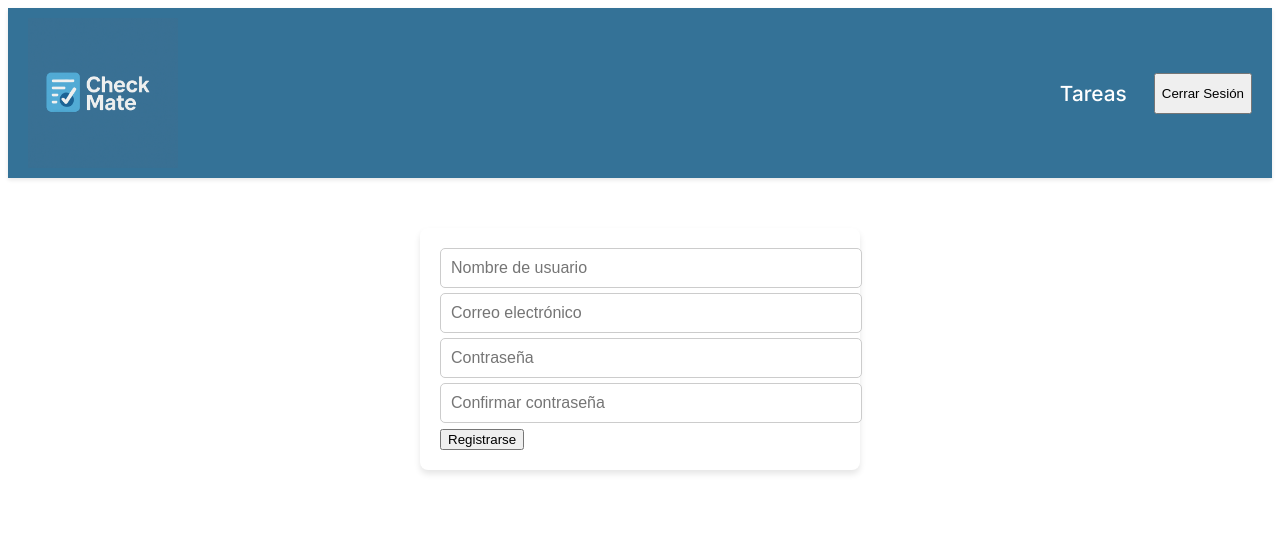
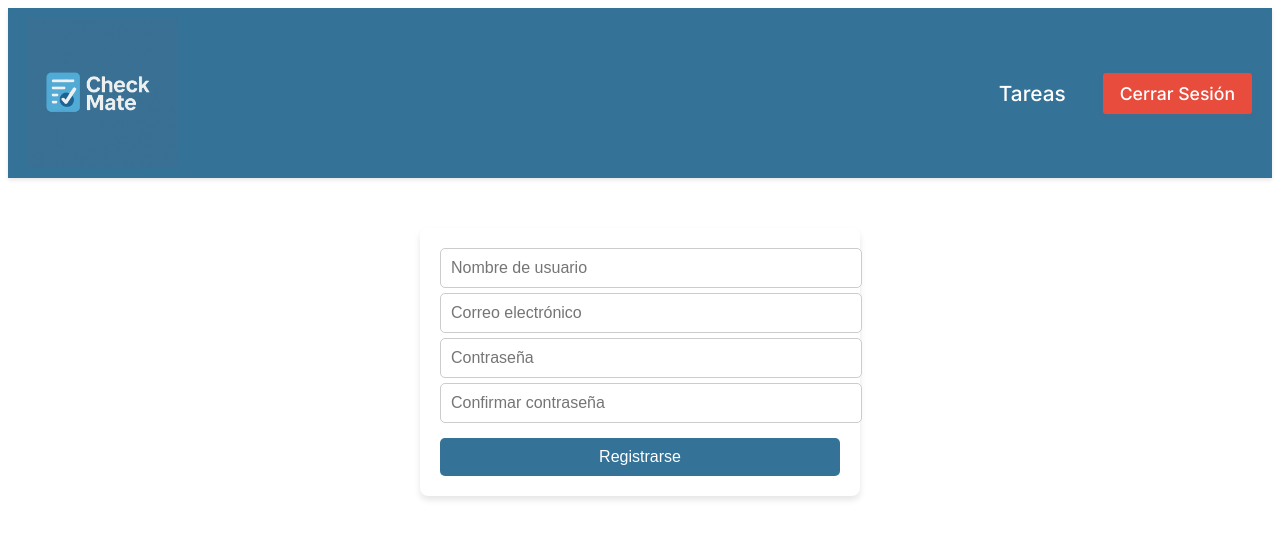
Before and after one commit to AgustinErimbaue/CheckMate_Front, a React (Vite) app: page /register in a window 1280 px wide. Shown: the top 538 px of the page. Built offline with nearby package versions, Linux system fonts and the light colour scheme; sample sign-in values are in the browser's storage.

Commit message:
feat: agregar botón de cierre de sesión y mejorar manejo de estado en el componente Header

```diff
--- a/src/components/Header/Header.jsx
+++ b/src/components/Header/Header.jsx
@@ -6,6 +6,7 @@ import { logoutUser } from "../../features/auth/authSlice";
 
 const Header = () => {
   const { user } = useSelector((state) => state.auth);
+  console.log("User in Header:", user);
   const dispatch = useDispatch();
   const navigate = useNavigate();
 
--- a/src/components/Header/Header.module.scss
+++ b/src/components/Header/Header.module.scss
@@ -46,3 +46,37 @@
 .nav a:active {
   background-color: #004b6b;
 }
+
+.logoutBtn {
+  background-color: #e74c3c;
+  color: #fff;
+  border: none;
+  font-size: 1.1rem;
+  font-weight: 500;
+  padding: 8px 16px;
+  border-radius: 3px;
+  cursor: pointer;
+  margin-left: 10px;
+  font-family: 'Inter', sans-serif;
+  transition:
+    background-color 0.3s,
+    color 0.3s,
+    box-shadow 0.2s,
+    transform 0.2s;
+  box-shadow: 0 2px 6px rgba(231, 76, 60, 0.08);
+  outline: none;
+  border: 1.5px solid transparent;
+}
+
+.logoutBtn:hover, .logoutBtn:focus {
+  background-color: #c0392b;
+  color: #fff;
+  box-shadow: 0 4px 12px rgba(231, 76, 60, 0.15);
+  border: 1.5px solid #fff;
+  transform: scale(1.05);
+}
+
+.logoutBtn:active {
+  background-color: #a93226;
+  transform: scale(0.98);
+}
--- a/src/components/Register/Register.module.scss
+++ b/src/components/Register/Register.module.scss
@@ -22,6 +22,7 @@
   border-radius: 5px;
   transition: border-color 0.3s ease, box-shadow 0.3s ease;
   margin-bottom: 5px;
+}
 
 .form input:focus {
   border-color: #347297;
@@ -39,15 +40,18 @@
   border: none;
   border-radius: 5px;
   cursor: pointer;
-    transition: background-color 0.3s ease;
+  transition: background-color 0.3s ease, transform 0.2s;
+  margin-top: 10px;
 }
 
 .form button:hover {
   background-color: #005a8c;
+  transform: scale(1.03);
 }
 
 .form button:active {
   background-color: #004b6b;
+  transform: scale(0.98);
 }
 
 .error {
@@ -57,4 +61,3 @@
   text-align: left;
   width: 100%;
 }
-}
--- a/src/features/auth/authSlice.js
+++ b/src/features/auth/authSlice.js
@@ -1,7 +1,8 @@
 import { createSlice, createAsyncThunk } from "@reduxjs/toolkit";
 import authService from "./authService";
 
-const user = JSON.parse(localStorage.getItem("user"));
+const userString = localStorage.getItem("user");
+const user = userString && userString !== "undefined" ? JSON.parse(userString) : null;
 const token = localStorage.getItem("token");
 
 const incialState = {
--- a/src/features/task/taskSlice.js
+++ b/src/features/task/taskSlice.js
@@ -6,6 +6,7 @@ const initialState = {
   isLoading: false,
   error: null,
 };
+
 
 export const createTask = createAsyncThunk(
   "task/createTask",
```
Lines whose indentation alone changed are shown as unchanged.
